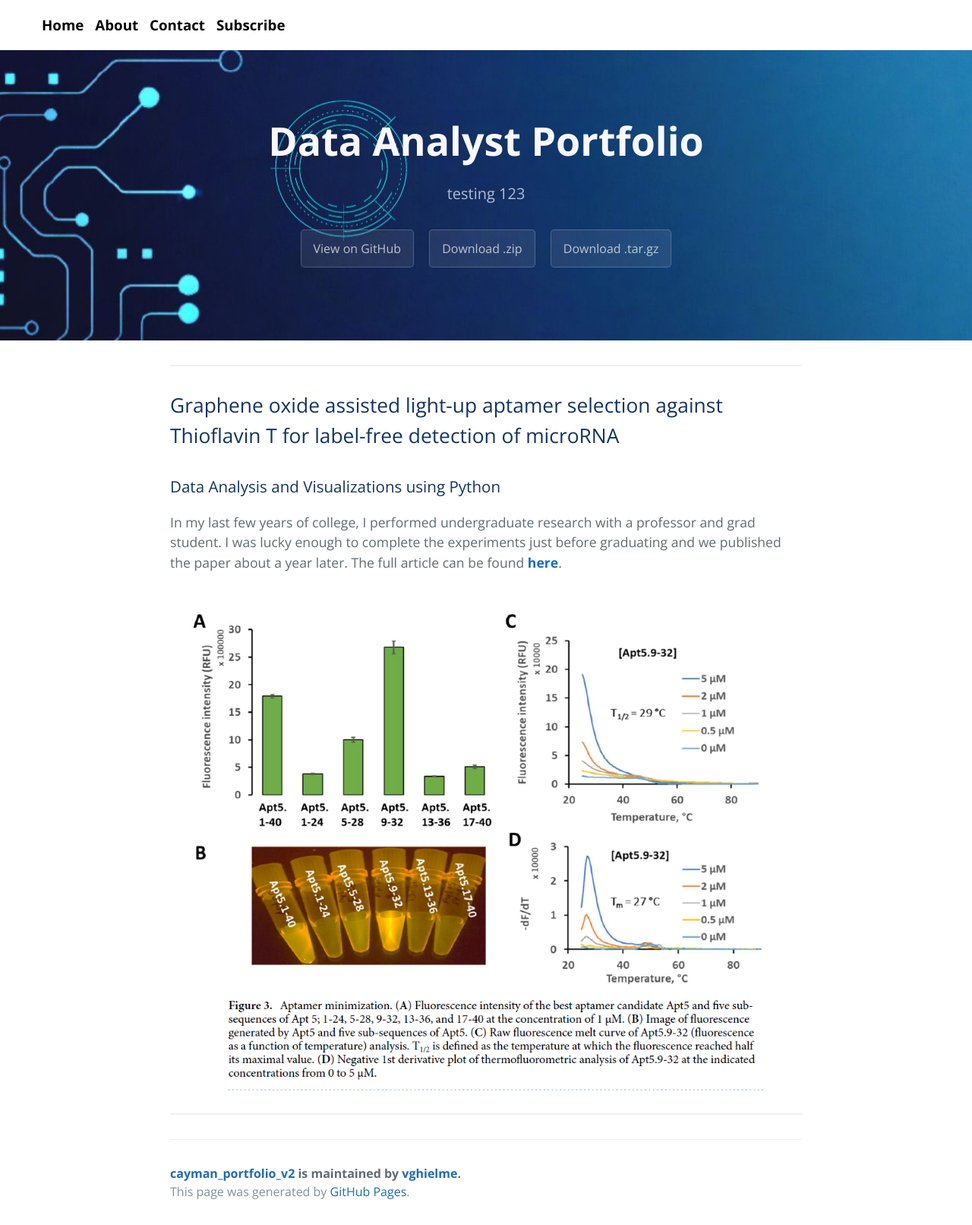
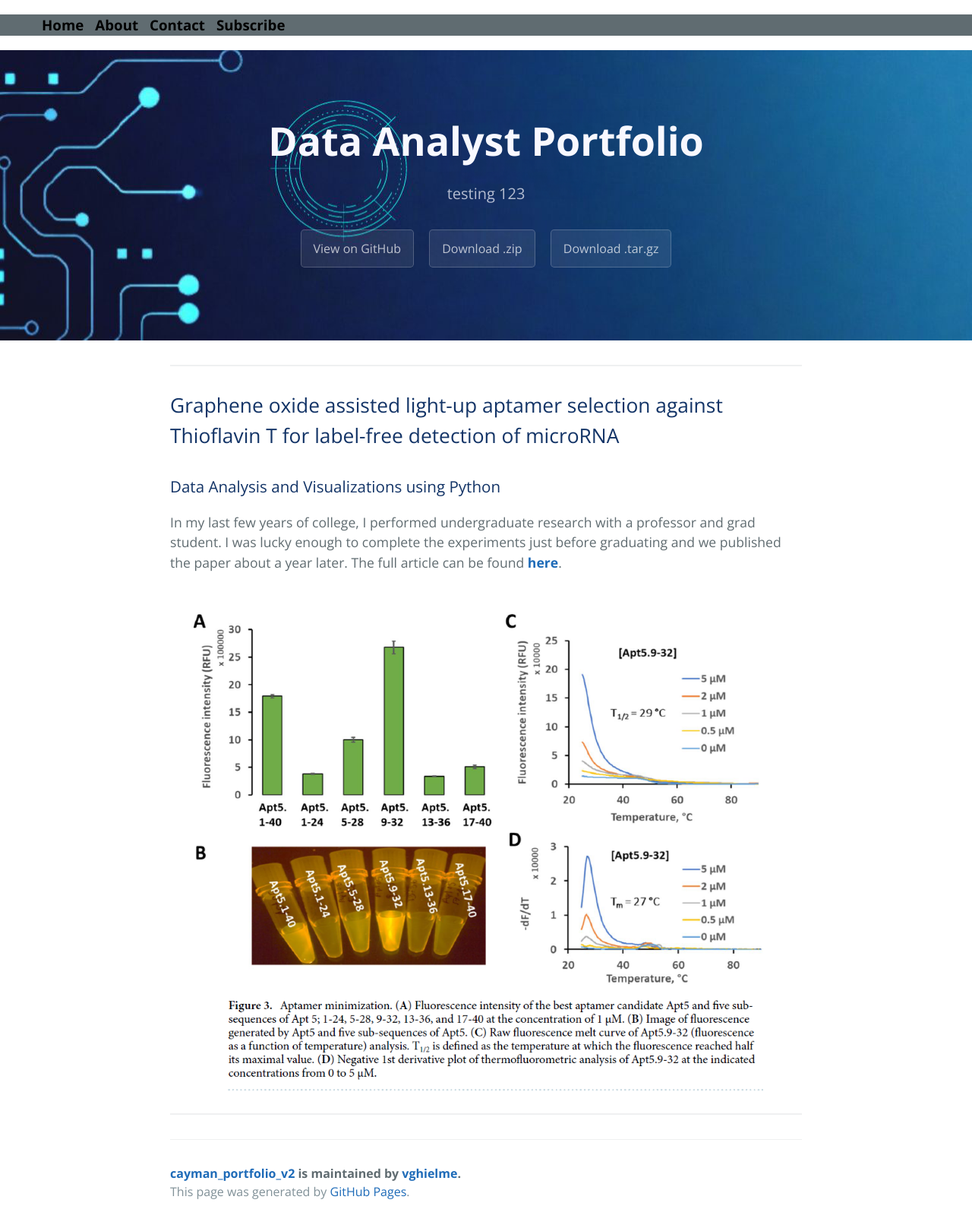
Before and after one commit to vghielme/cayman_portfolio_v2, a Jekyll site: the page built from index.md, in a window 1280 px wide. Shown: the whole page at 76% size. Built offline with Jekyll 4.4.1, drawn with Linux system fonts in a browser that asks for light colours.

Commit message:
adding background color to nav
    nav {
      background-color:#606c71;
    }

```diff
--- a/_layouts/default.html
+++ b/_layouts/default.html
@@ -44,5 +44,9 @@
     header {
       background-image: url('img/thumbnail.png');
     }
+    nav {
+      background-color:#606c71;
+    }
+
   </style>
 </html>
```
